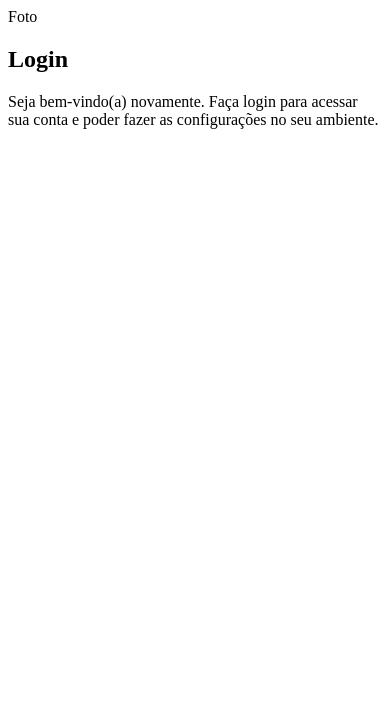
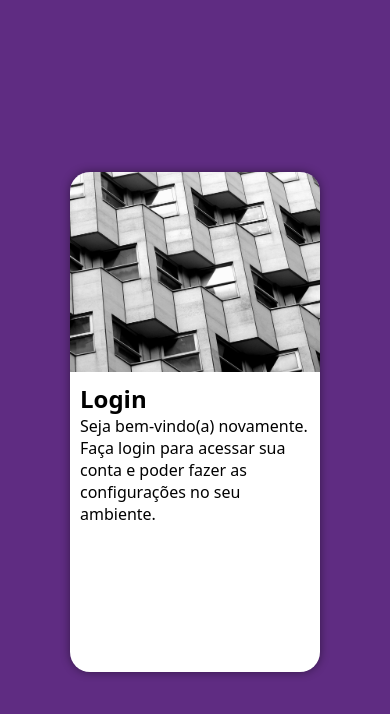
Before and after one commit to Leonardo-Andrade0/projeto-login, a plain HTML site: page index.html in a window 390 px wide. Drawn offline with Linux system fonts and the light colour scheme.

Commit message:
versão mobile first

```diff
--- a/estilos/style.css
+++ b/estilos/style.css
@@ -4,3 +4,50 @@
     Verde: #49a09d
     Lilás: #5f2c82
  */
+
+ * {
+    font-family: system-ui, -apple-system, BlinkMacSystemFont, 'Segoe UI', Roboto, Oxygen, Ubuntu, Cantarell, 'Open Sans', 'Helvetica Neue', sans-serif;
+    padding: 0px;
+    margin: 0px;
+    box-sizing: border-box;
+ }
+
+ body, html {
+    background-color: #5f2c82;
+    height: 100vh;
+    width: 100vw;
+ }
+
+ main {
+    position: relative;
+    height: 100vh;
+    width: 100vw;
+ }
+
+ section#login {
+    position: absolute;
+    top: 50%;
+    left: 50%;
+    transform: translate(-50%, -50%);
+    overflow: hidden;
+
+
+    background-color: white;
+    width: 250px;
+    height: 500px;
+    border-radius: 20px;
+    box-shadow: 0px 0px 10px rgba(0, 0, 0, 0.450);
+ }
+
+ section#login > div#imagem {
+    display: block;
+    background: #5f2c82 url(../imagens/pexels-john-7242297.jpg) no-repeat;
+    height: 200px;
+    background-position: left bottom;
+    background-size: cover;
+ }
+
+ section#login > div#formulario {
+    display: block;
+    padding: 10px;
+ }
--- a/index.html
+++ b/index.html
@@ -10,7 +10,7 @@
     <main>
         <section id="login">
             <div id="imagem">
-                Foto
+
             </div>
             <div id="formulario">
                 <h1>Login</h1>
```
